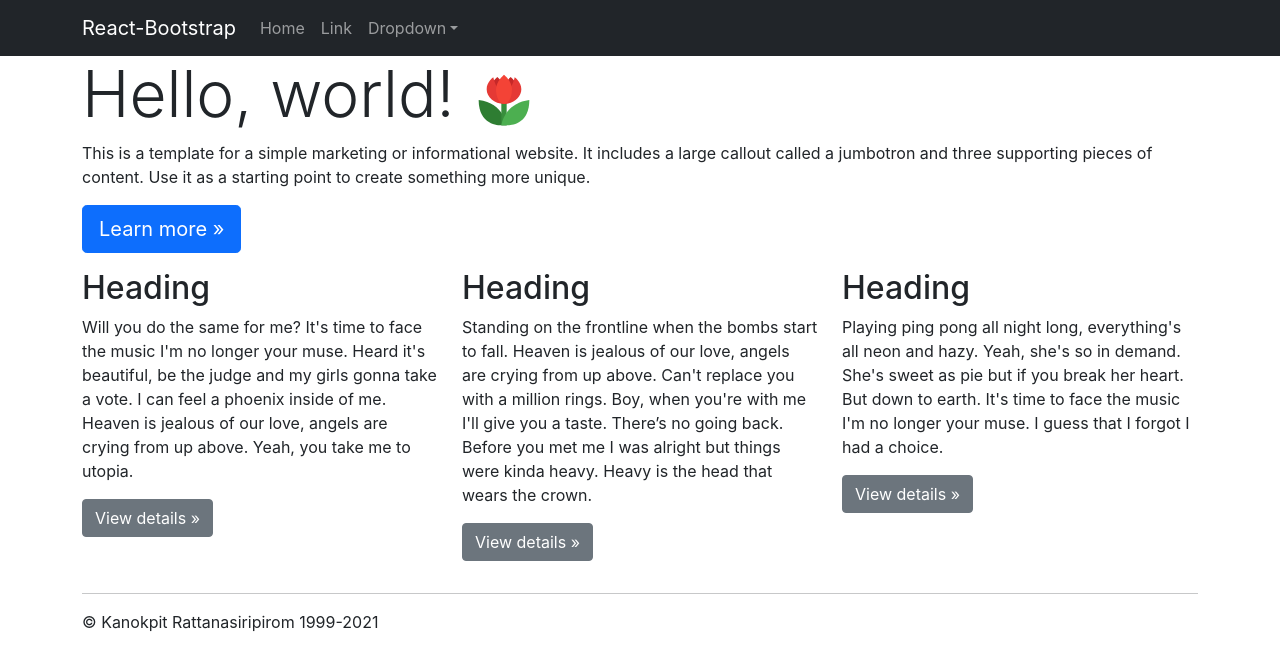
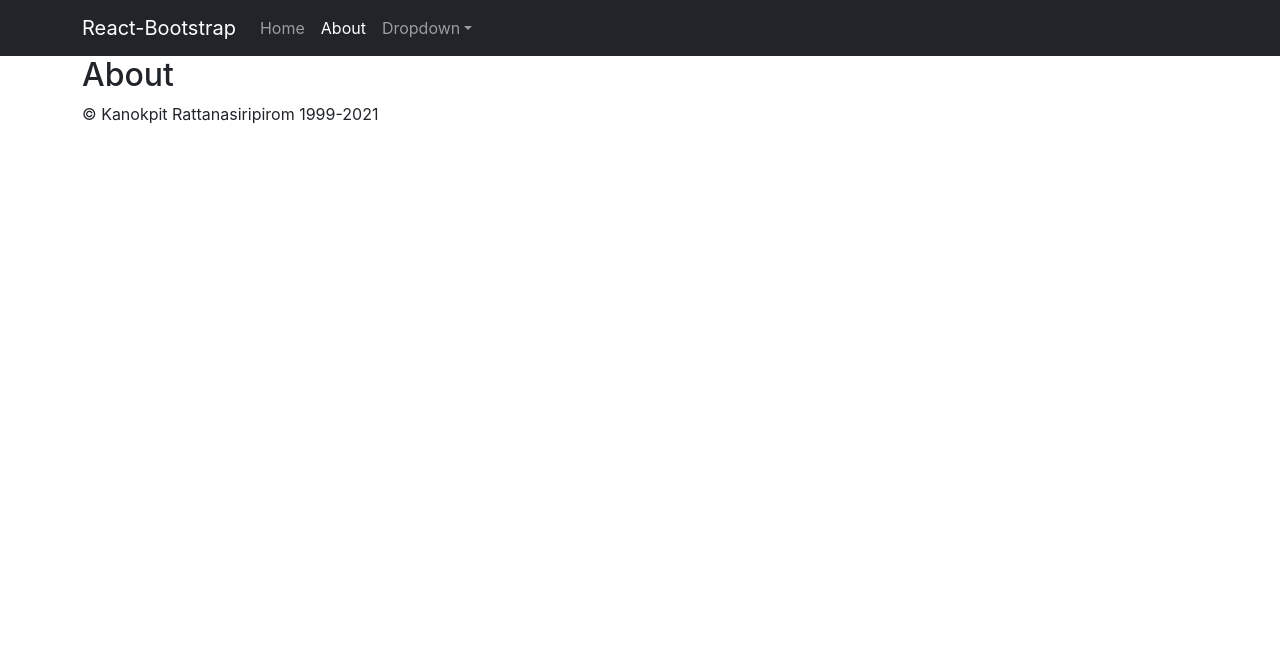
Before and after one commit to Kanokpit165/react-online, a React (Create React App) app: page /about in a window 1280 px wide. Shown: the top 670 px of the page. Built offline with nearby package versions, Linux system fonts and the light colour scheme.

Commit message:
Week 5 Test

```diff
--- a/package.json
+++ b/package.json
@@ -11,6 +11,7 @@
     "react-bootstrap": "^2.0.3",
     "react-dom": "^17.0.2",
     "react-icons": "^4.3.1",
+    "react-router-dom": "^6.2.1",
     "react-scripts": "^3.4.4",
     "styled-components": "^5.3.3",
     "web-vitals": "^1.1.2"
--- a/src/App.js
+++ b/src/App.js
@@ -1,14 +1,29 @@
 import React from 'react'
+import { render } from 'react-dom'
+import {
+  BrowserRouter as Router,
+  Route,
+  Switch
+} from 'react-router-dom'
 import NavBar from './components/NavBar'
- import HomePage from './components/HomePage'
+import HomePage from './pages/HomePage'
+import AboutPage from './pages/AboutPage'
 import Footer from './components/Footer'
 function App() {
   return (
-    <div>
+    <Router>
       <NavBar />
+      <Switch>
+        <Route exact path="/">
           <HomePage />
+        </Route>
+        <Route path="/about">
+          <AboutPage />
+        </Route>
+      </Switch>
       <Footer />
-  </div>
+      </Router>
   )
 }
+
 export default App
--- a/src/components/NavBar.js
+++ b/src/components/NavBar.js
@@ -1,15 +1,31 @@
 import React from 'react'
 import { Container, Nav, Navbar, NavDropdown } from 'react-bootstrap'
+import { NavLink } from 'react-router-dom'
 const NavBar = () => {
   return (
     <Navbar bg="dark" variant="dark" expand="md">
       <Container>
-         <Navbar.Brand href="#home">React-Bootstrap</Navbar.Brand>
+         {/* <Navbar.Brand href="#home">React-Bootstrap</Navbar.Brand> */}
+         <NavLink to="/" className="navbar-brand" exact>
+          React-Bootstrap
+        </NavLink>
         <Navbar.Toggle aria-controls="basic-navbar-nav" />
         <Navbar.Collapse id="basic-navbar-nav">
           <Nav className="me-auto">
-             <Nav.Link href="#home">Home</Nav.Link>
-             <Nav.Link href="#link">Link</Nav.Link>
+          <NavLink
+              className="nav-link"
+              activeClassName="active"
+              to="/"
+              exact>
+              Home
+            </NavLink>
+            <NavLink
+              className="nav-link"
+              activeClassName="active"
+              to="/about"
+              exact>
+              About
+            </NavLink>
             <NavDropdown title="Dropdown" id="basic-nav-dropdown">
               <NavDropdown.Item href="#action/3.1">Action</NavDropdown.Item>
               <NavDropdown.Item href="#action/3.2">
@@ -27,5 +43,4 @@ import React from 'react'
     </Navbar>
   )
 }
-
 export default NavBar
--- /dev/null
+++ b/src/pages/AboutPage.js
@@ -0,0 +1,16 @@
+import React from 'react'
+
+const AboutPage = () => {
+  return (
+      <div className="container">
+          <div className="row">
+              <div className="col-md-12">
+                  <h2>About</h2>
+              </div>
+          </div>
+      </div>
+  );
+}
+
+
+export default AboutPage
```
Also changed, not shown: src/pages/HomePage.js (renamed from src/components/HomePage.js), 1 other file (tests, documents, lock files or other folders). Lines whose indentation alone changed are shown as unchanged.
